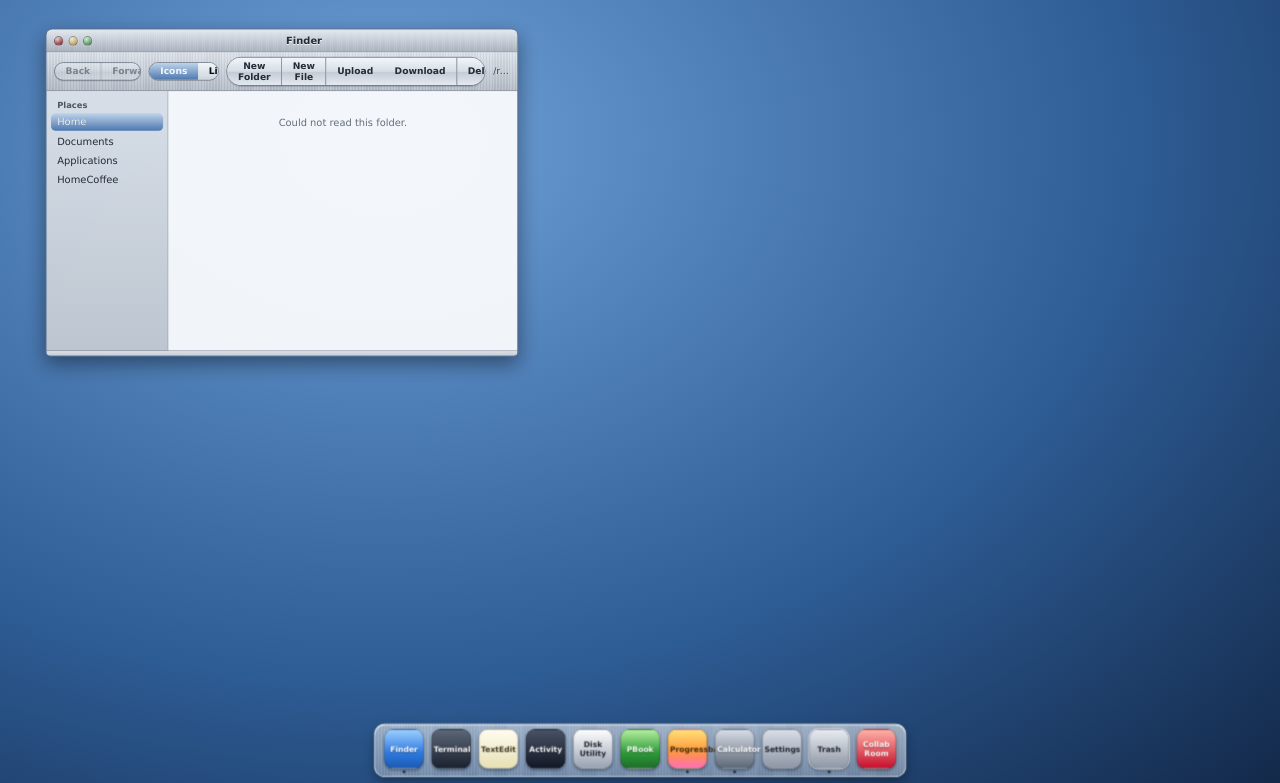
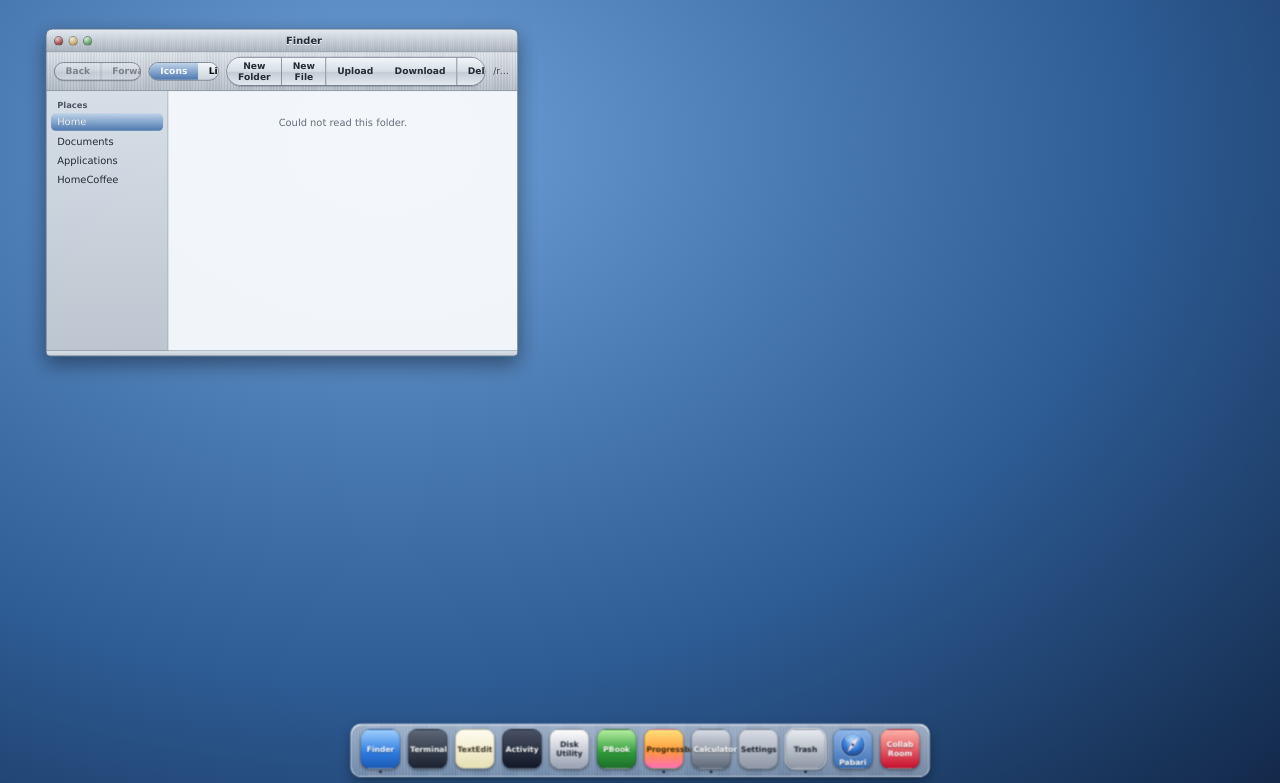
Before and after one commit to AdrianMannaCodes/HomeCoffee, a plain HTML site: page ui/aqua/index.html in a window 1280 px wide. Shown: the part 17-800 px from the top of the page. Drawn offline with Linux system fonts and the light colour scheme; no server answers.

Commit message:
Load Pabari stylesheet and script in index.html

```diff
--- a/ui/aqua/index.html
+++ b/ui/aqua/index.html
@@ -12,6 +12,7 @@
 <link rel="stylesheet" href="calculator.css">
 <link rel="stylesheet" href="responsive.css">
 <link rel="stylesheet" href="extras.css">
+<link rel="stylesheet" href="pabari.css">
 </head>
 <body>
 <div id="stage">
@@ -267,5 +268,6 @@
 <script src="game.js"></script>
 <script src="calculator.js"></script>
 <script src="extras.js"></script>
+<script src="pabari.js"></script>
 </body>
 </html>
```
